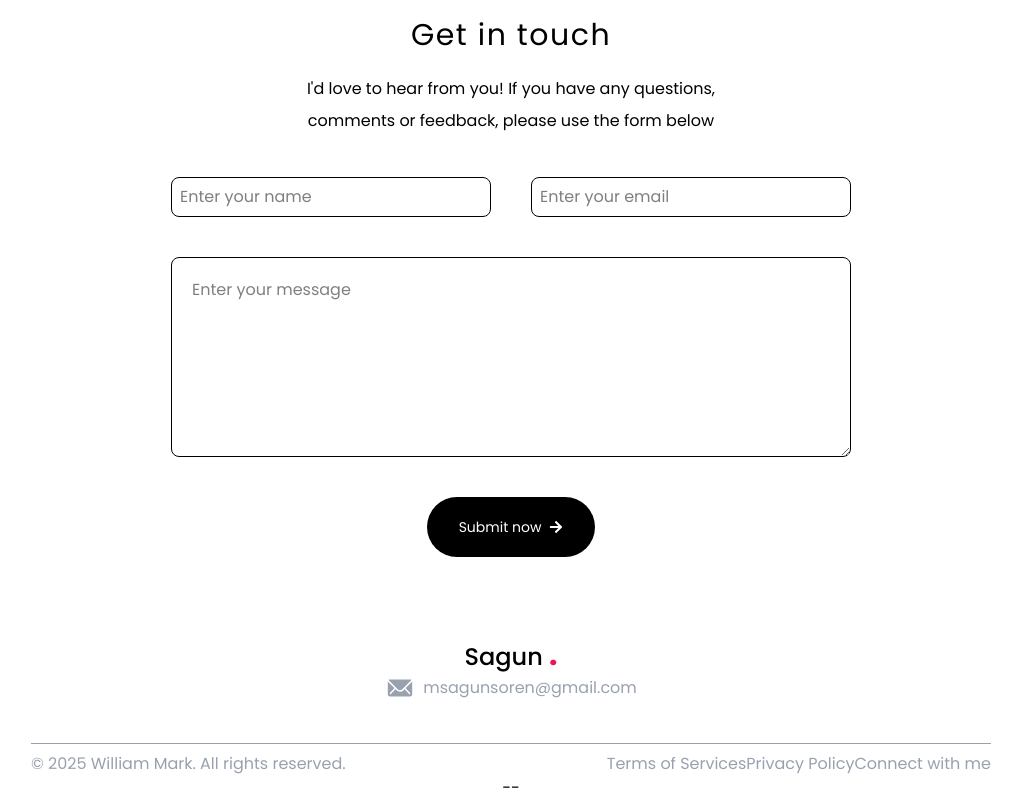
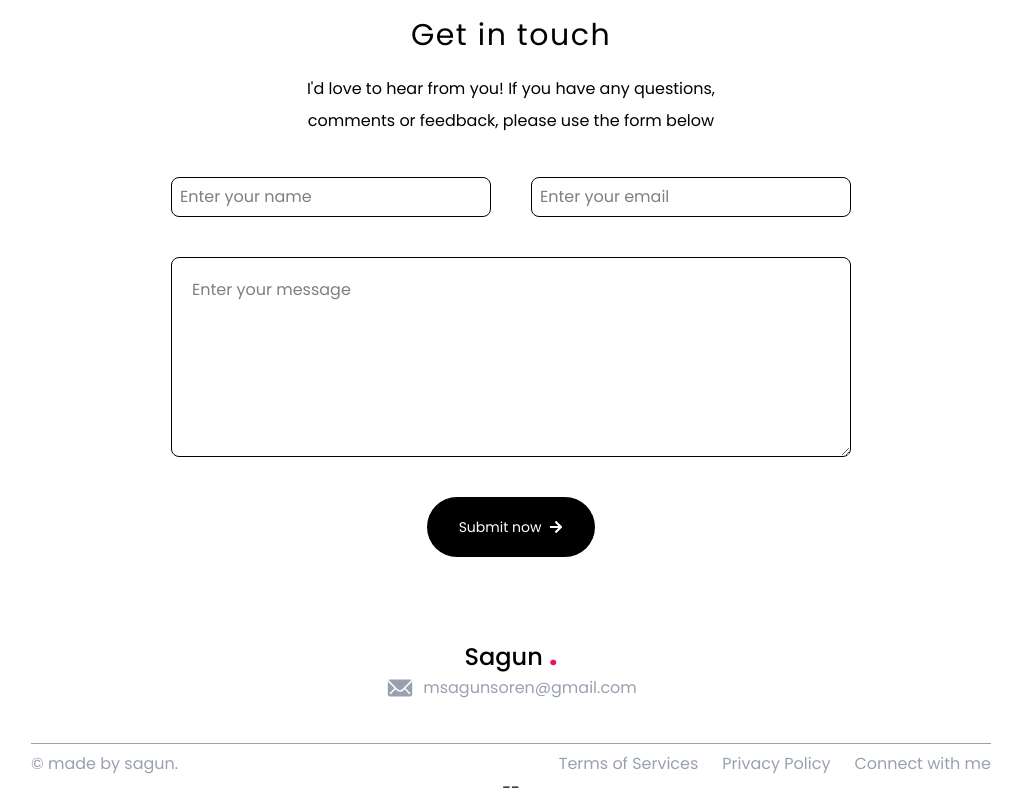
Before and after one commit to SagunSoren/SagunSorenPortfolio, a Next.js app: page / in a window 1280 px wide. Shown: the part 2723-3523 px from the top of the page, without its empty margins (129-1150 px from the left). Built offline with nearby package versions, Linux system fonts and the light colour scheme.

Commit message:
fixed footer

```diff
--- a/app/components/Footer.tsx
+++ b/app/components/Footer.tsx
@@ -16,8 +16,8 @@ const Footer = () => {
         </p>
         <div className="h-[1px] bg-gray-400 w-full mt-10"></div>
         <div className="flex justify-between w-full text-gray-400 mt-2">
-          <p>© 2025 William Mark. All rights reserved.</p>
-          <div className="flex">
+          <p>© made by sagun.</p>
+          <div className="flex md:gap-6 gap-0">
             <p>Terms of Services</p>
             <p>Privacy Policy</p>
             <p>Connect with me</p>
```
